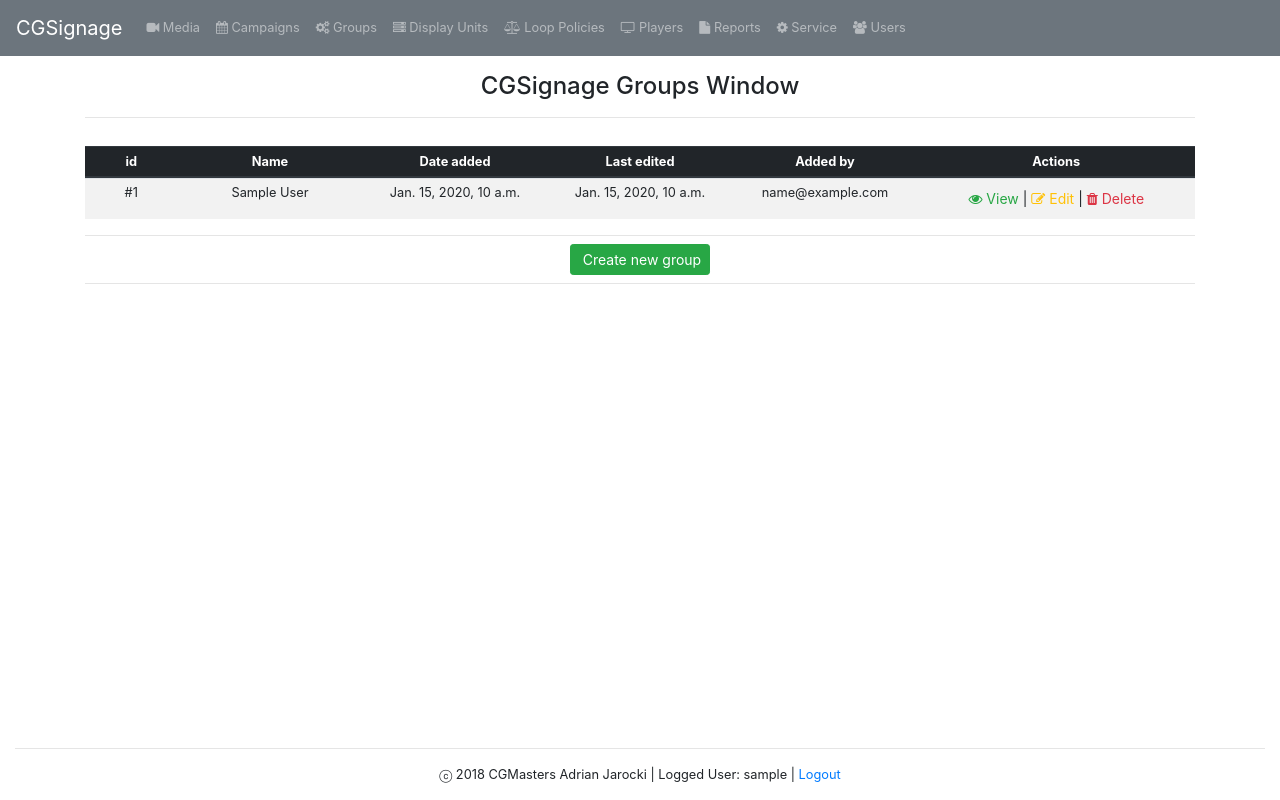
After one commit to PythonRobak/CGSignage, a Django app: page /group in a window 1280 px wide. The commit adds this page. Run offline with Django 3.2, Linux system fonts and the light colour scheme; a user stored in the database is signed in; tables that the repository leaves empty hold one stand-in row (values such as "Sample post"); some libraries are stand-ins or nearby versions.

Commit message:
post- edycja grupy

```diff
--- a/aplikacja_koncowa_v4/urls.py
+++ b/aplikacja_koncowa_v4/urls.py
@@ -28,7 +28,7 @@ from django.conf import settings
 from api import router
 
 from webadminpanel.views import LoginUserView, LogoutUserView, AddUserView, LoggedInView, UsersView, MediaView, \
-    AddMediaView, EditMediaView, DeleteMediaView
+    AddMediaView, EditMediaView, DeleteMediaView, GroupView, AddGroupView, EditGroupView
 
 urlpatterns = [
     path('admin/', admin.site.urls),
@@ -38,11 +38,15 @@ urlpatterns = [
     url(r'^add-user$', AddUserView.as_view(), name="add-user"),
     url(r'^logged-in$', LoggedInView, name="logged-in"),
     url(r'^users$', UsersView.as_view(), name="users"),
+
     url(r'^media$', MediaView.as_view(), name="media"),
     url(r'^add-media$', AddMediaView.as_view(), name="add-media"),
     re_path(r'^edit-media/(?P<media_id>(\d)+)$', EditMediaView.as_view(), name="edit-media"),
     re_path(r'^delete-media/(?P<media_id>(\d)+)$', DeleteMediaView.as_view(), name="delete-media"),
 
+    url(r'^group$', GroupView.as_view(), name="group"),
+    url(r'^add-group$', AddGroupView.as_view(), name="add-group"),
+    re_path(r'^edit-group/(?P<group_id>(\d)+)$', EditGroupView.as_view(), name="edit-group"),
 
     url(r'^api-auth/', include('rest_framework.urls', namespace='rest_framework')),
     url(r'^api/users/', include(router.urls)),
--- /dev/null
+++ b/templates/webadminpanel/group.html
@@ -0,0 +1,71 @@
+{% extends "base.html" %}
+{% load widget_tweaks %}
+{% block content %}
+
+    {% if user.is_authenticated %}
+        <div class="row">
+            <div class="col-md-12 text-center my-auto">
+                <h4 class="mt-5 mb-3 pt-4">CGSignage Groups Window</h4>
+                <hr class="mt-2 mb-4">
+            </div>
+        </div>
+        <div class="row">
+            <div class="col-md-12 text-center my-auto">
+                <div class="table-responsive-sm small mt-1">
+                    <table class="table table-sm table-striped text-center">
+                        <thead class="thead-dark">
+                        <tr class="d-flex">
+                            <th class="col-sm-1 align-middle">id</th>
+                            <th class="col-sm-2 align-middle">Name</th>
+                            <th class="col-sm-2 align-middle">Date added</th>
+                            <th class="col-sm-2 align-middle">Last edited</th>
+                            <th class="col-sm-2 align-middle">Added by</th>
+                            <th class="col-sm-3 align-middle">Actions</th>
+                        </tr>
+                        </thead>
+                        {% for group in groups %}
+                        <tr class="d-flex">
+                            <td class="col-sm-1 align-middle">
+                                #{{ group.id }}
+                            </td>
+                            <td class="col-sm-2 align-middle">
+                                {{ group.name }}
+
+                            </td>
+                            <td class="col-sm-2 align-middle">
+                                {{ group.date_added }}
+                            </td>
+                            <td class="col-sm-2 align-middle">
+                                {{ group.last_edited }}
+                            </td>
+                            <td class="col-sm-2 align-middle">
+                                {{ group.added_by.email }}
+
+                            <td class="col-sm-3 align-middle">
+                               <div class="btn btn-sm btn-group-justified">
+                                    <a href="group/{{ group.id }}" class="text-success"><i class="fa fa-eye"></i> View</a>
+                                    <span> | </span>
+                                    <a href="/edit-group/{{ group.id }}" class="text-warning"><i class="fa fa-edit"></i> Edit</a>
+                                    <span> | </span>
+                                    <a href="/delete-group/{{ group.id }}" class="text-danger"><i class="fa fa-trash"></i> Delete</a>
+
+                                </div>
+                            </td>
+                        </tr>
+                        {% endfor %}
+                    </table>
+                    <hr class="mt-1 mb-2">
+                    <div class="text-center">
+                        <a href="/add-group" class="btn btn-sm btn-success align-middle"><i class="fa fa-video-plus"></i> Create new group</a>
+                    </div>
+
+                    <hr class="mt-2 mb-4">
+                </div>
+            </div>
+        </div>
+
+    {% else %}
+
+    {% endif %}
+
+{% endblock %}
--- a/templates/webadminpanel/navigation.html
+++ b/templates/webadminpanel/navigation.html
@@ -8,7 +8,7 @@
         <ul class="navbar-nav">
             <li class="nav-item"><a class="nav-link" href="/media"><i class="fa fa-video-camera"></i> Media</a> </li>
             <li class="nav-item"><a class="nav-link" href="/"><i class="fa fa-calendar"></i> Campaigns</a> </li>
-            <li class="nav-item"><a class="nav-link" href="/configurations"><i class="fa fa-cogs"></i> Configurations</a> </li>
+            <li class="nav-item"><a class="nav-link" href="/group"><i class="fa fa-cogs"></i> Groups</a> </li>
             <li class="nav-item"><a class="nav-link" href="/display-units"><i class="fa fa-server"></i> Display Units</a> </li>
             <li class="nav-item"><a class="nav-link" href="/loop-policies"><i class="fa fa-balance-scale"></i> Loop Policies</a> </li>
             <li class="nav-item"><a class="nav-link" href="/players"><i class="fa fa-tv"></i> Players</a> </li>
--- a/webadminpanel/models.py
+++ b/webadminpanel/models.py
@@ -19,15 +19,15 @@ class Media(models.Model):
         return os.path.basename(self.file.name)
 
 
-# class Group(models.Model):
-#     name = models.CharField(max_length=256)
-#     description = models.TextField()
-#     date_added = models.DateTimeField(auto_now_add=True, blank=True)
-#     last_edited = models.DateTimeField(auto_now=True, blank=True)
-#     added_by = models.ForeignKey(User, on_delete=models.CASCADE)
-#
-#     def __str__(self):
-#         return f"{self.name}"
+class Group(models.Model):
+    name = models.CharField(max_length=256)
+    description = models.TextField()
+    date_added = models.DateTimeField(auto_now_add=True, blank=True)
+    last_edited = models.DateTimeField(auto_now=True, blank=True)
+    added_by = models.ForeignKey(User, on_delete=models.CASCADE)
+
+    def __str__(self):
+        return f"{self.name}"
 
 
 
--- a/webadminpanel/views.py
+++ b/webadminpanel/views.py
@@ -8,8 +8,8 @@ from datetime import datetime
 
 # Create your views here.
 
-from webadminpanel.forms import LoginForm, AddUserForm, AddMediaForm
-from webadminpanel.models import Media, User
+from webadminpanel.forms import LoginForm, AddUserForm, AddMediaForm, AddGroupForm
+from webadminpanel.models import Media, User, Group
 
 
 class LoginUserView(View):
@@ -172,3 +172,82 @@ class DeleteMediaView(View):
         media = Media.objects.get(pk=media_id)
         media.delete()
         return redirect('media')
+
+
+class GroupView(View):
+    def get(self, request):
+        groups = Group.objects.all()
+        ctx = {
+            'groups': groups
+        }
+        return render(request, 'webadminpanel/group.html', ctx)
+
+
+class AddGroupView(View):
+    def get(self, request):
+        form = AddGroupForm()
+        return render(request, 'webadminpanel/add-group.html', {'form': form})
+
+    def post(self, request):
+        form = AddGroupForm(request.POST)
+        logged_user = request.user
+        print("*"*50)
+        print(f"User id is: {logged_user.id}")
+        user = User.objects.get(pk=logged_user.id)
+
+        if form.is_valid():
+            print("add-group form validated")
+
+
+            try:
+                group = Group()
+                group.name = form.cleaned_data['name']
+                group.description = form.cleaned_data['description']
+                group.added_by = user
+                group.save()
+
+
+                return redirect('group')
+
+            except Exception:
+                return HttpResponse("Something went wrong!")
+
+        else:
+            print("add-group form not validated!")
+            print("Błąd formularza:")
+            print(form.errors)
+        return render(request, "webadminpanel/group.html", {'form': form})
+
+
+class EditGroupView(View):
+    def get(self, request, group_id):
+        group = Group.objects.get(pk=group_id)
+        form = AddGroupForm(initial={
+            'name': group.name,
+            'description': group.description,
+        })
+        return render(request, 'webadminpanel/edit-group.html', {'form': form})
+
+    def post(self, request, group_id):
+        form = AddMediaForm(request.POST)
+
+        if form.is_valid():
+            print("edit-group form validated")
+
+            try:
+                group = Group.objects.get(pk=group_id)
+                group.name = form.cleaned_data['name']
+                group.description = form.cleaned_data['description']
+                group.last_edited = datetime.now()
+                group.save()
+
+                return redirect('group')
+
+            except Exception:
+                return HttpResponse("Something went wrong!")
+
+        else:
+            print("edit-group form not validated!")
+            print("Błąd formularza:")
+            print(form.errors)
+        return render(request, "webadminpanel/group.html", {'form': form})
```
Also changed, not shown: templates/webadminpanel/add-group.html (added, +71 -0 lines), templates/webadminpanel/edit-group.html (added, +71 -0 lines), webadminpanel/forms.py (+7 -1 lines), media/ja.jpg (added), webadminpanel/migrations/0009_group.py (added).
